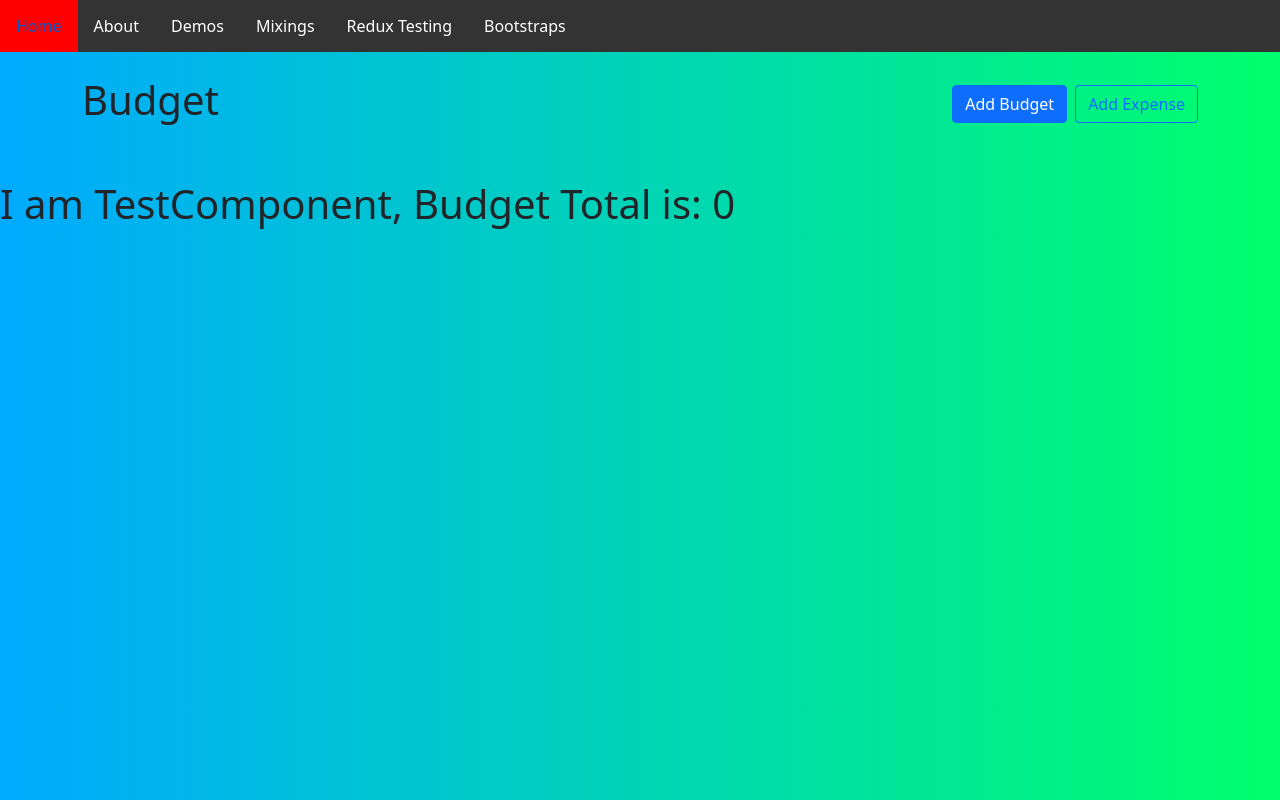
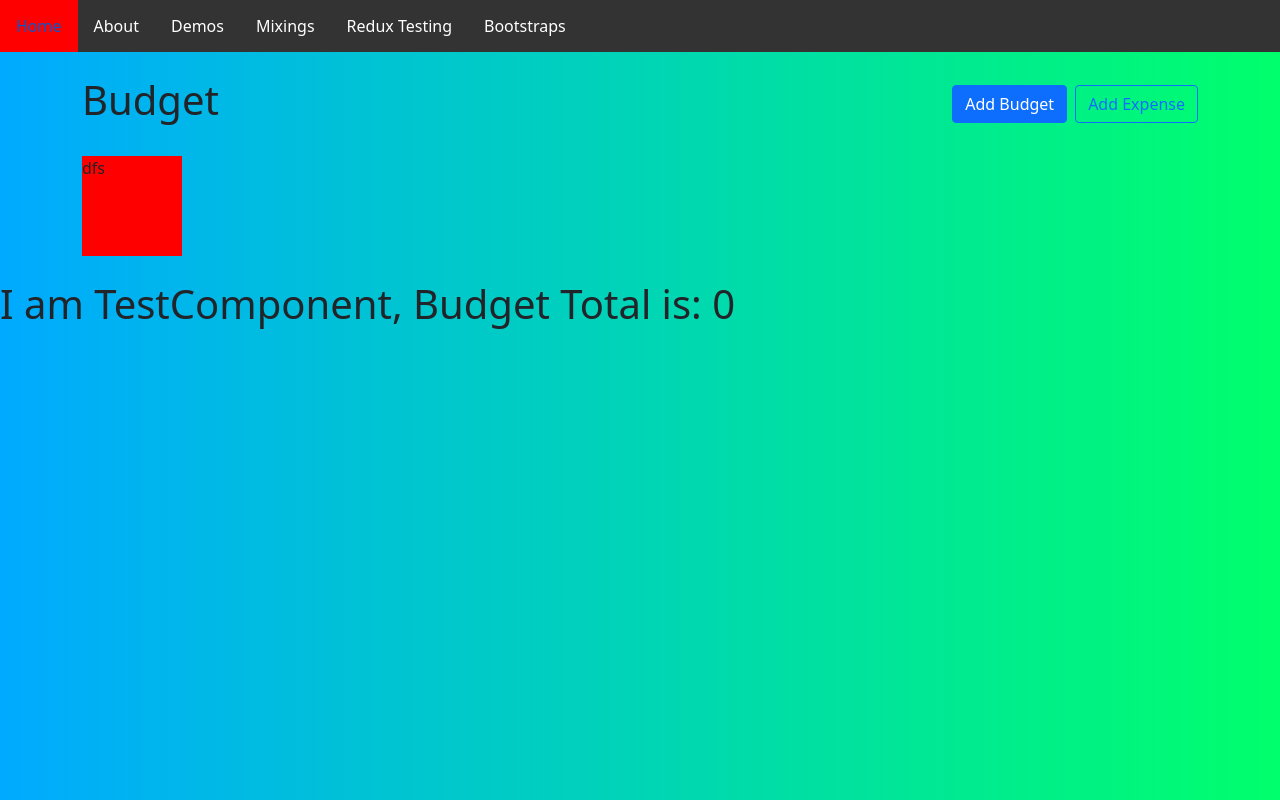
Before and after one commit to geforcesong/reactplayground, a React (Create React App) app: page /budget in a window 1280 px wide. Built offline with nearby package versions, Linux system fonts and the light colour scheme.

Commit message:
added test div class

```diff
--- a/src/components/BootstrapComponents/Budget.js
+++ b/src/components/BootstrapComponents/Budget.js
@@ -1,5 +1,5 @@
 import { Container, Stack, Button } from "react-bootstrap";
-import styles from "./Budget.module.scss";
+import styles, {testDiv} from "./Budget.module.scss";
 import BudgetCard from "./BudgetCard";
 import { UNCATEGORIZED_BUDGET_ID, useBudget } from "./contexts/BudgetContext";
 import AddBudgetModal from "./AddBudgetModal";
@@ -58,6 +58,7 @@ function Budget() {
           })}
           <UnCategorizedCard onAddExpenseClick={openAddExpenseModal} onViewExpenseClick = {() => setViewExpenseModalBudgetId(UNCATEGORIZED_BUDGET_ID)} />
         </div>
+        <div className={testDiv}>dfs</div>
       </Container>
       <AddBudgetModal
         show={showAddBudgetModal}
--- a/src/components/BootstrapComponents/Budget.module.scss
+++ b/src/components/BootstrapComponents/Budget.module.scss
@@ -4,3 +4,9 @@
   gap: 1rem;
   align-items: flex-start;
 }
+
+.testDiv{
+  width: 100px;
+  height: 100px;
+  background-color: red;
+}
```
